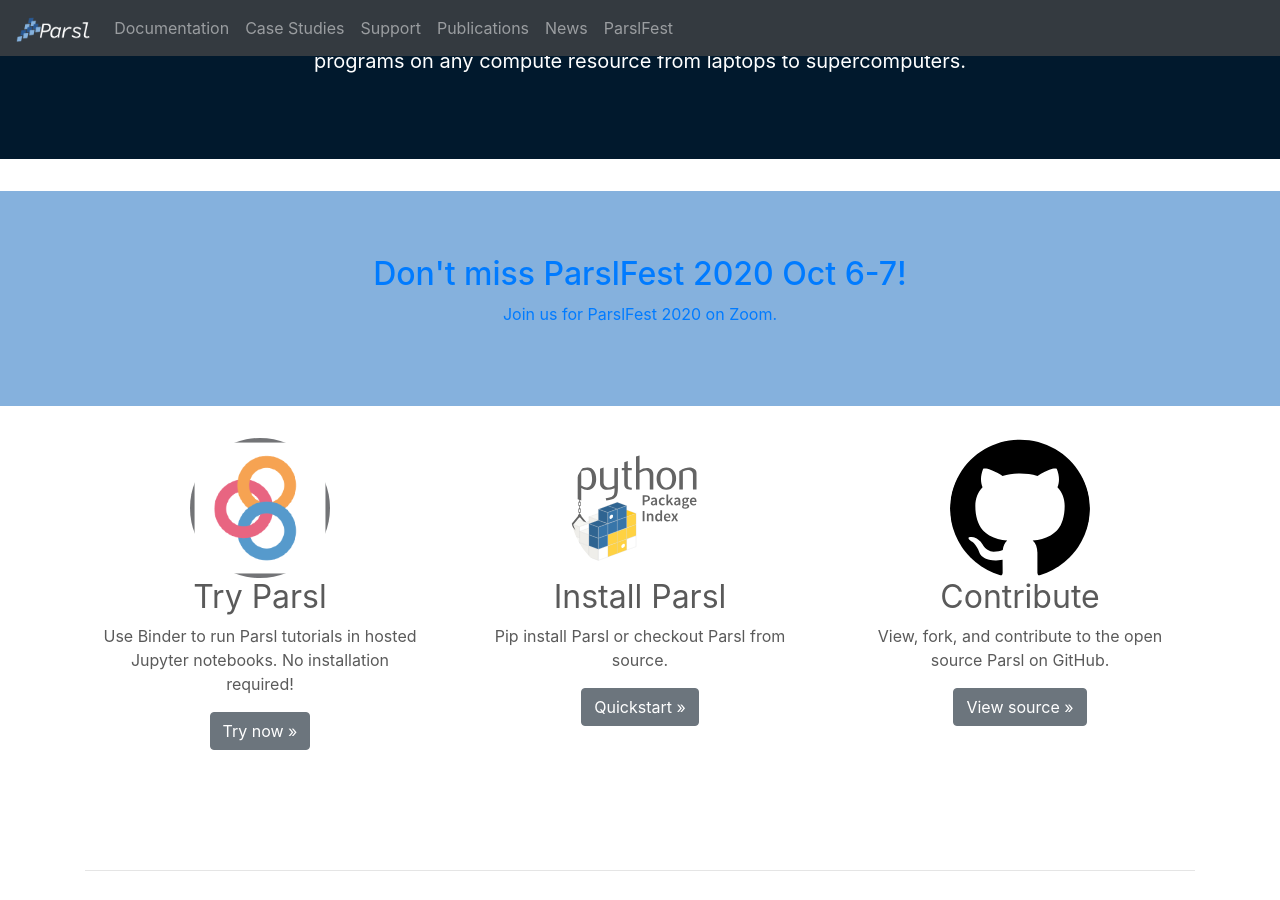
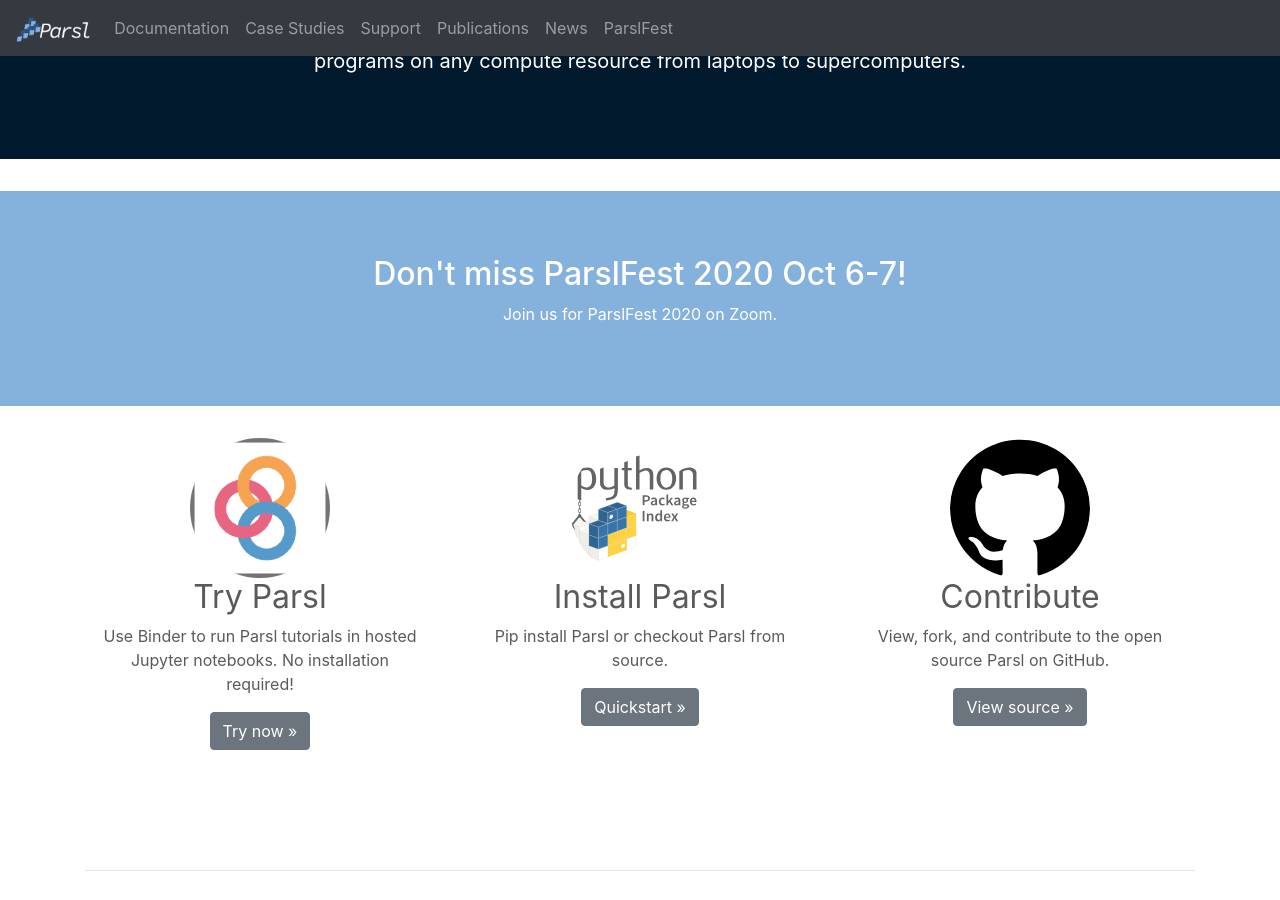
Before and after one commit to Parsl/parsl.github.io, a Jekyll site: the page built from index.html, in a window 1280 px wide and 900 px high, scrolled down 465 px. Built offline with Jekyll 4.4.1, drawn with Linux system fonts in a browser that asks for light colours.

Commit message:
Update index.html

```diff
--- a/index.html
+++ b/index.html
@@ -13,8 +13,8 @@
 
     <div class="jumbotron jumbotron-fluid parslfest-banner">
         <div class="container text-center">
-            <h2><a href='parslfest2020.html'><span style="font-color: white;">Don't miss ParslFest 2020 Oct 6-7!</span></a></h2>
-            <p><a href='parslfest2020.html'><span style="font-color: white;">Join us for ParslFest 2020 on Zoom.</span></a> </p>
+            <h2><a href='parslfest2020.html' style="color: white;">Don't miss ParslFest 2020 Oct 6-7!</a></h2>
+            <p><a href='parslfest2020.html' style="color: white;">Join us for ParslFest 2020 on Zoom.</a> </p>
           </div>
         </div>
 
```
